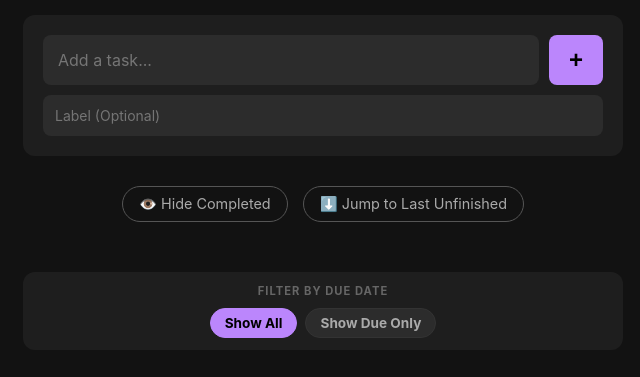
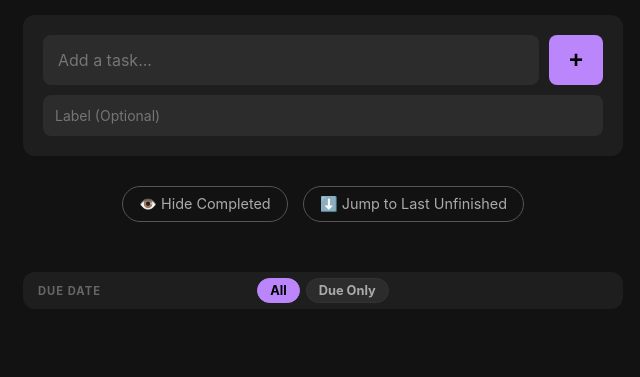
Before and after one commit to dafioram/SimpleTaskList, a Flask app: page / in a window 1280 px wide. Shown: the top 377 px of the page, without its empty margins (317-957 px from the left). Run offline with Flask 3, Linux system fonts and the light colour scheme; data that the repository does not hold is empty.

Commit message:
Make filter by date div smaller

```diff
--- a/templates/index.html
+++ b/templates/index.html
@@ -360,7 +360,7 @@
         <button id="jump-bottom-btn" class="action-btn">⬇️ Jump to Last Unfinished</button>
     </div>
 
-    <div style="display: flex; flex-direction: column; gap: 12px; margin-bottom: 25px;">
+	<div style="display: flex; flex-direction: column; gap: 12px; margin-bottom: 25px;">
 
         {% if all_labels %}
         <div style="background: #1e1e1e; padding: 12px 15px; border-radius: 12px;">
@@ -399,15 +399,16 @@
         </div>
         {% endif %}
 
-        <div style="background: #1e1e1e; padding: 12px 15px; border-radius: 12px;">
-            <div style="font-size: 0.7rem; color: #666; text-transform: uppercase; font-weight: bold; letter-spacing: 1px; margin-bottom: 10px; text-align: center;">Filter by Due Date</div>
-            <div class="filter-bar" style="margin-bottom: 0;">
-                <a href="/?{% if active_filter %}label={{ active_filter }}{% endif %}{% if active_assignee %}&assignee={{ active_assignee }}{% endif %}" class="filter-pill {{ 'active' if active_due != '1' }}">Show All</a>
-                <a href="/?due_only=1{% if active_filter %}&label={{ active_filter }}{% endif %}{% if active_assignee %}&assignee={{ active_assignee }}{% endif %}" class="filter-pill {{ 'active' if active_due == '1' }}">Show Due Only</a>
+	<div style="background: #1e1e1e; padding: 6px 15px; border-radius: 12px; display: flex; align-items: center; justify-content: space-between;">
+            <div style="font-size: 0.7rem; color: #666; text-transform: uppercase; font-weight: bold; letter-spacing: 1px; user-select: none; width: 85px;">Due Date</div>
+            <div class="filter-bar" style="display: flex; margin-bottom: 0; gap: 6px;">
+                <a href="/?{% if active_filter %}label={{ active_filter }}{% endif %}{% if active_assignee %}&assignee={{ active_assignee }}{% endif %}" class="filter-pill {{ 'active' if active_due != '1' }}" style="padding: 4px 12px; font-size: 0.8rem;">All</a>
+                <a href="/?due_only=1{% if active_filter %}&label={{ active_filter }}{% endif %}{% if active_assignee %}&assignee={{ active_assignee }}{% endif %}" class="filter-pill {{ 'active' if active_due == '1' }}" style="padding: 4px 12px; font-size: 0.8rem;">Due Only</a>
             </div>
+            <div style="width: 85px;"></div>
         </div>
 
-    </div>
+	</div>
 
     <div id="task-list">
         {% for task in tasks %}
```
